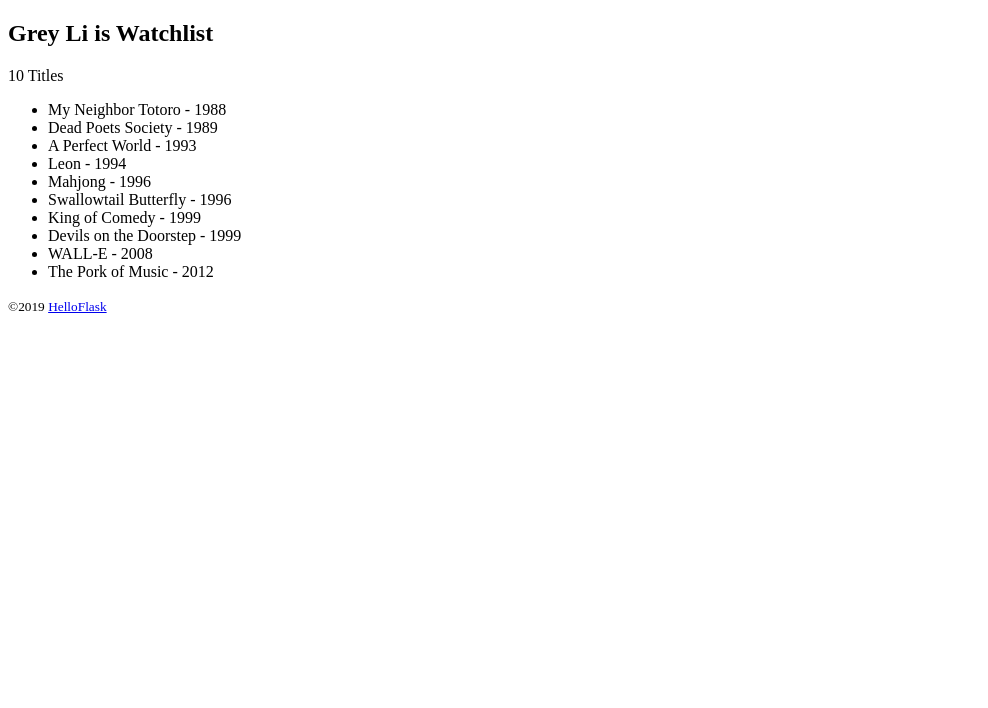
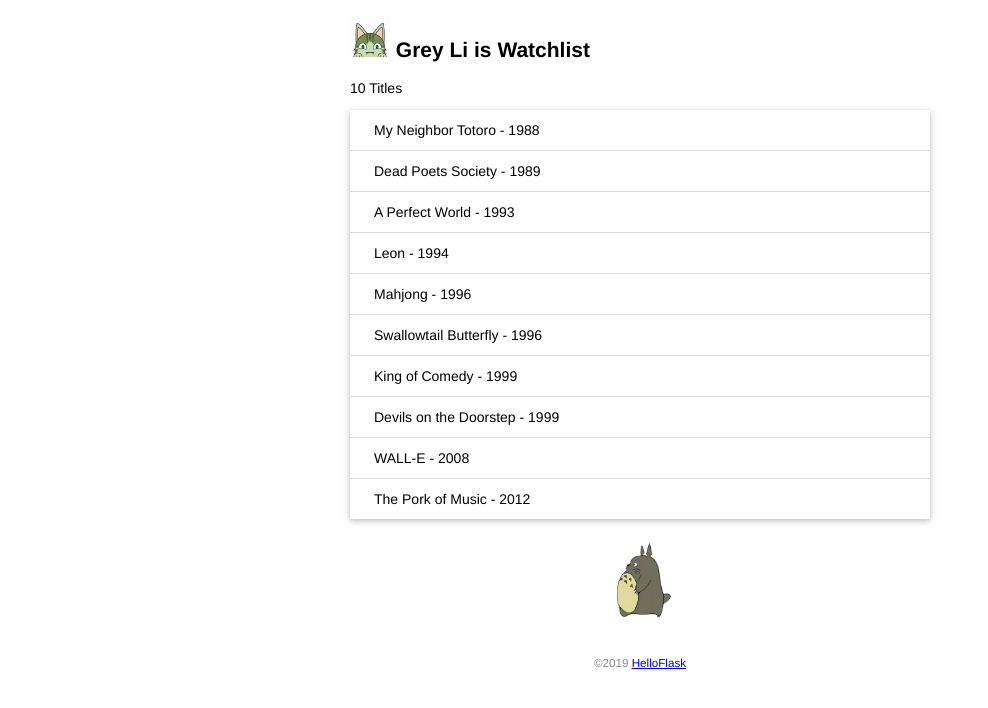
Before and after one commit to jinlinzhao/watchlist, a Flask app: page / in a window 1280 px wide. Shown: the top 708 px of the page, without its empty margins (0-988 px from the left). Run offline with Flask 2, Linux system fonts and the light colour scheme.

Commit message:
add static files

```diff
--- /dev/null
+++ b/static/style.css
@@ -0,0 +1,126 @@
+body {
+    margin: auto;
+    max-width: 580px;
+    font-size: 14px;
+    font-family: Helvetica, Arial, sans-serif;
+}
+
+.avatar {
+    width: 40px;
+}
+
+nav ul {
+    list-style-type: none;
+    margin: 0;
+    padding: 0;
+    overflow: hidden;
+    background-color: #333;
+}
+
+nav li {
+    float: left;
+}
+
+nav li a {
+    display: block;
+    color: white;
+    text-align: center;
+    padding: 8px 12px;
+    text-decoration: none;
+}
+
+nav li a:hover {
+    background-color: #111;
+}
+
+.alert {
+    position: relative;
+    padding: 7px;
+    margin: 7px 0;
+    border: 1px solid transparent;
+    color: #004085;
+    background-color: #cce5ff;
+    border-color: #b8daff;
+    border-radius: 5px;
+}
+
+input[type=submit] {
+    font-family: inherit;
+}
+
+input[type=text] {
+    border: 1px solid #ddd;
+}
+
+input[name=year] {
+    width: 50px;
+}
+
+.btn {
+    font-size: 12px;
+    padding: 3px 5px;
+    text-decoration: none;
+    cursor: pointer;
+    background-color: white;
+    color: black;
+    border: 1px solid #555555;
+    border-radius: 5px;
+}
+
+.btn:hover {
+    text-decoration: none;
+    background-color: black;
+    color: white;
+    border: 1px solid black;
+}
+
+.movie-list {
+    list-style-type: none;
+    padding: 0;
+    margin-bottom: 10px;
+    box-shadow: 0 2px 5px 0 rgba(0, 0, 0, 0.16), 0 2px 10px 0 rgba(0, 0, 0, 0.12);
+}
+
+.movie-list li {
+    padding: 12px 24px;
+    border-bottom: 1px solid #ddd;
+}
+
+.movie-list li:last-child {
+    border-bottom:none;
+}
+
+.movie-list li:hover {
+    background-color: #f8f9fa;
+}
+
+.float-right {
+    float: right;
+}
+
+.inline-form {
+    display: inline;
+}
+
+.imdb {
+    font-size: 12px;
+    font-weight: bold;
+    color: black;
+    text-decoration: none;
+    background: #F5C518;
+    border-radius: 5px;
+    padding: 3px 5px;
+}
+
+.totoro {
+    display: block;
+    margin: 0 auto;
+    height: 100px;
+}
+
+footer {
+    color: #888;
+    margin-top: 15px;
+    text-align: center;
+    padding: 10px;
+}
--- a/templates/index.html
+++ b/templates/index.html
@@ -3,16 +3,26 @@
 <head>
     <meta charset="UTF-8">
     <title>{{ name }} is Watchlist</title>
+    <link rel="icon" href="{{ url_for('static', filename='favicon.ico')}}">
+    <link rel="stylesheet" href="{{ url_for('static', filename='style.css')}}" type="text/css">
+
 </head>
 <body>
-<h2>{{ name }} is Watchlist</h2>
+<h2>
+    <img alt="Avtatar" class="avatar" src="{{ url_for('static', filename='images/avatar.png')}}">
+    {{ name }} is Watchlist
+
+</h2>
 {# 使用length 过滤器获取movies变量的长度#}
 <p>{{ movies|length }} Titles</p>
-<ul>
+<ul class="movie-list">
     {% for movie in movies %} {# 迭代movies变量#}
     <li>{{ movie.title}} - {{ movie.year }}</li>
     {% endfor %} {# 使用endfor结束for语句#}
 </ul>
+<img alt="Walking Totoro" class="totoro" src="{{ url_for('static', filename='images/totoro.gif')}}">
+
+
 <footer>
     <small>&copy;2019 <a href="http://helloflask.com/tutorial">HelloFlask</small>
 </footer>
```
Also changed, not shown: static/favicon.ico (added), static/images/avatar.png (added), static/images/totoro.gif (added).
